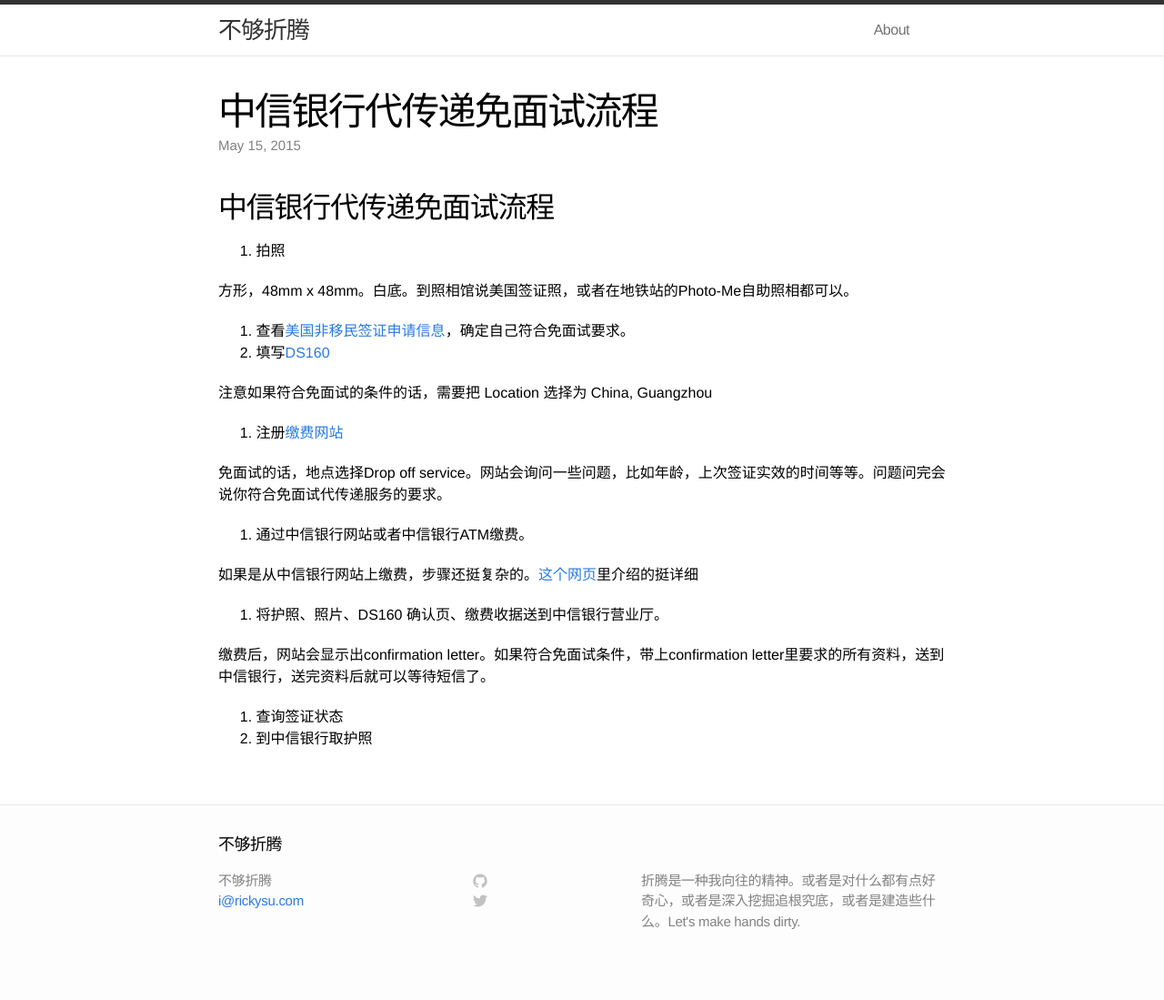
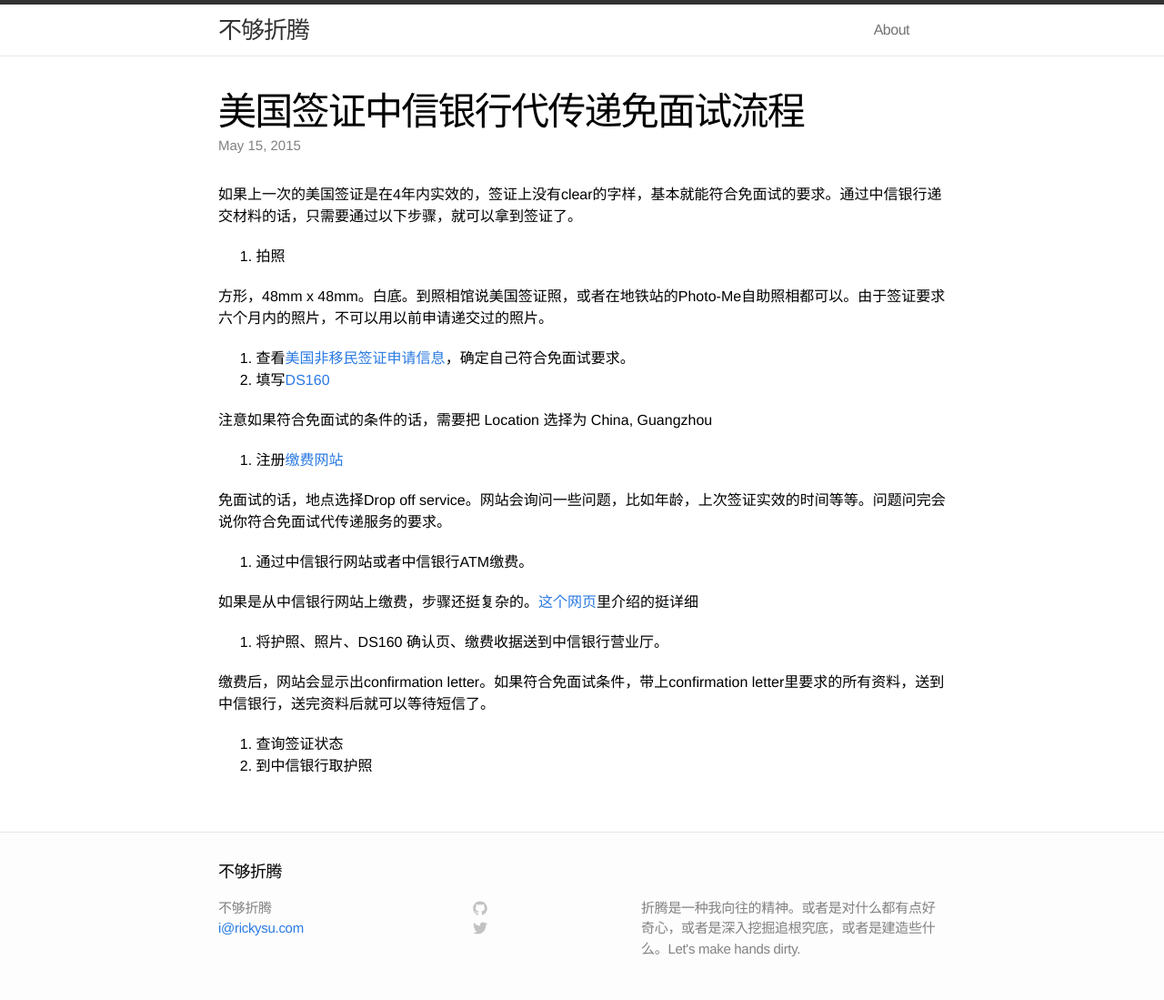
Before and after one commit to imrickysu/imrickysu.github.io, a Jekyll site: the page built from _posts/2014-05-15-us-visa-dropoff-citic-flow.markdown, in a window 1280 px wide. Shown: the whole page at 91% size. Built offline with Jekyll 4.4.1, drawn with Linux system fonts in a browser that asks for light colours; before the commit the page ends 1069 px from its top, so only the background shows below that.

Commit message:
update minor

```diff
--- a/_posts/2014-05-13-move-to-jekyll.markdown
+++ b/_posts/2014-05-13-move-to-jekyll.markdown
@@ -33,6 +33,7 @@
 
 - 如果要添加图片，就在根目录中建一个images目录，引用时使用`/images/xx.png`。如果不是从根目录引用，可以用`{{site.url}}/xx/images/xx.png`的绝对路径方式。
 - 如果配置文件出错，可能在本地的jekyll serve 中不会显示错误，但是上传之后，github会发送email过来说哪个文件第几行出错了，对查错非常有用。
+- 有看到信息说上传的文件10分钟后才能看到网页上的变化，但其实我看到的情况是上传文件后刷新，新页面瞬间就已经出现在首页上了。
 
 如果后续还要修改样式等等，可以参考Jekyll的官方网站文档。
 
--- a/_posts/2014-05-15-us-visa-dropoff-citic-flow.markdown
+++ b/_posts/2014-05-15-us-visa-dropoff-citic-flow.markdown
@@ -1,15 +1,15 @@
 ---
 layout: post
-title:  "中信银行代传递免面试流程"
+title:  "美国签证中信银行代传递免面试流程"
 date:   2015-05-15 21:27:50
-categories: Misc
+categories: Travel
 ---
 
+如果上一次的美国签证是在4年内实效的，签证上没有clear的字样，基本就能符合免面试的要求。通过中信银行递交材料的话，只需要通过以下步骤，就可以拿到签证了。
 
-## 中信银行代传递免面试流程
 1. 拍照
 
-  方形，48mm x 48mm。白底。到照相馆说美国签证照，或者在地铁站的Photo-Me自助照相都可以。
+  方形，48mm x 48mm。白底。到照相馆说美国签证照，或者在地铁站的Photo-Me自助照相都可以。由于签证要求六个月内的照片，不可以用以前申请递交过的照片。
 
 2. 查看[美国非移民签证申请信息](http://www.ustraveldocs.com/cn_zh/cn-niv-visaapply.asp)，确定自己符合免面试要求。
 3. 填写[DS160](https://ceac.state.gov/genniv)
```
